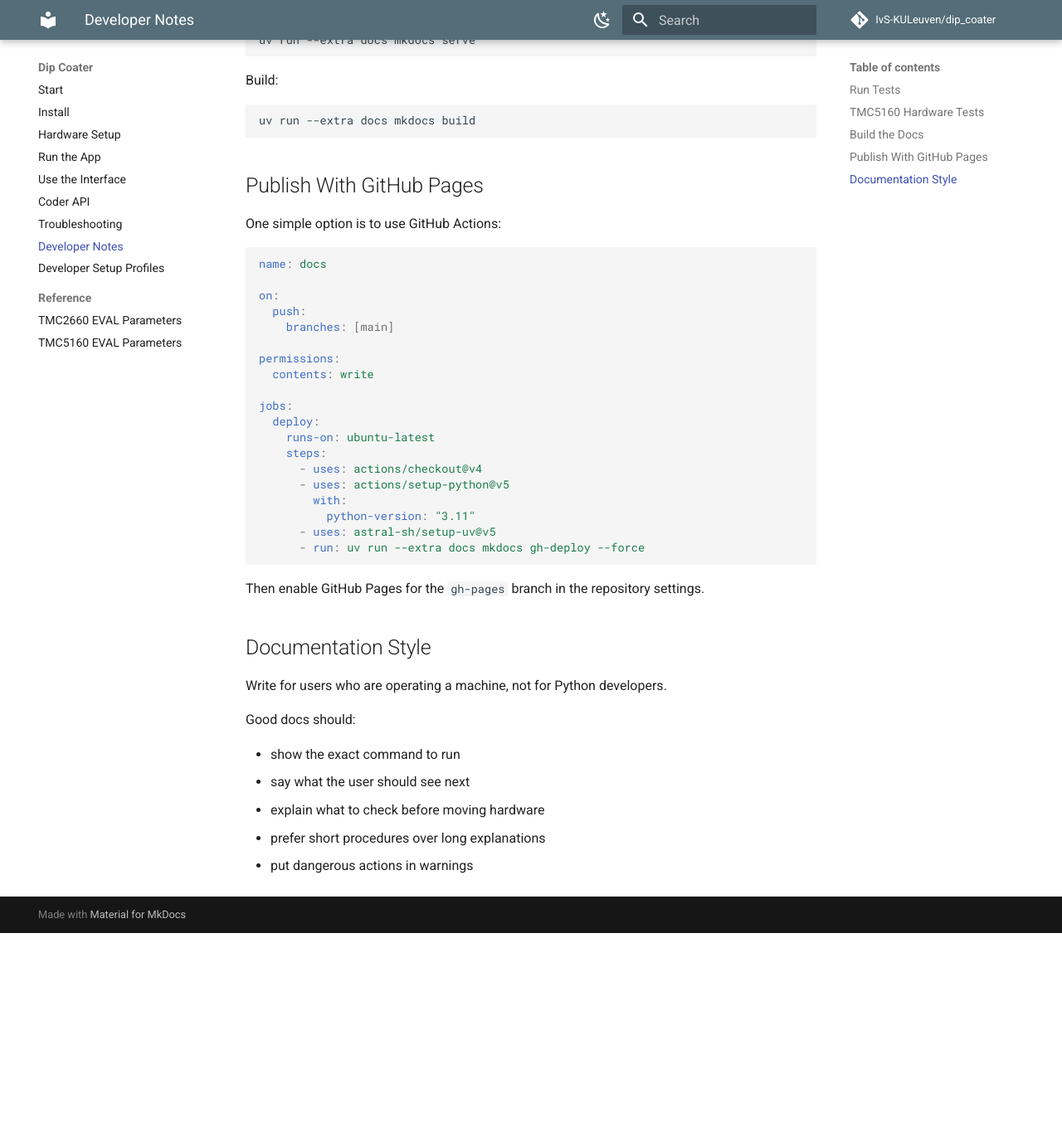
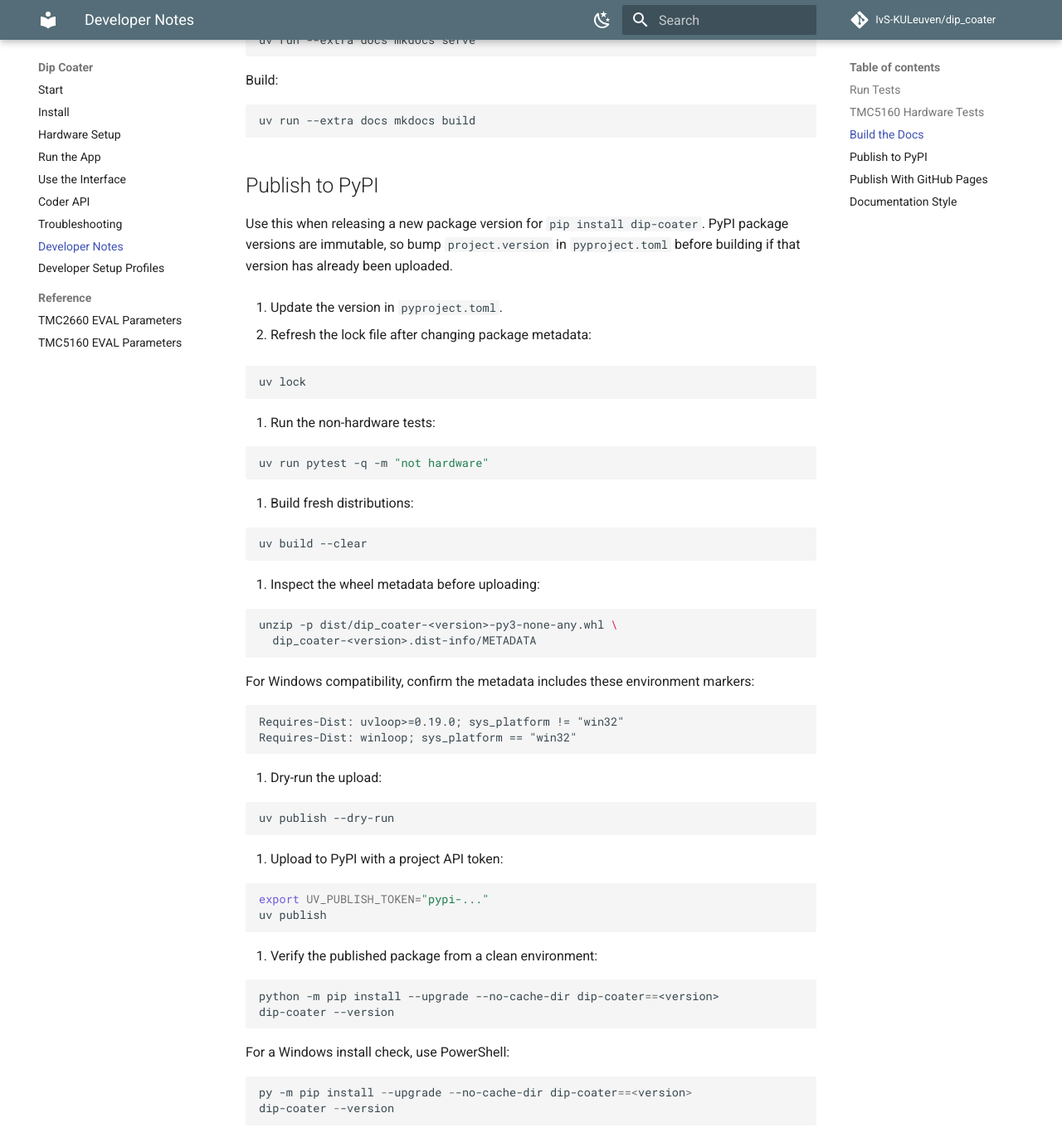
Before and after one commit to IvS-KULeuven/dip_coater, an MkDocs documentation site: the page built from docs/developer-notes.md, in a window 1280 px wide and 1400 px high, scrolled down 1454 px. Shown: the top 1383 px of the window at 83% size. Built offline with MkDocs 1.6.1 and Material for MkDocs 9.7.7, drawn with Linux system fonts in a browser that asks for light colours; comment, search, counter and statistics services are not loaded; before the commit the page ends 2579 px from its top, so only the background shows below that.

Commit message:
Document PyPi publishing

````diff
--- a/docs/developer-notes.md
+++ b/docs/developer-notes.md
@@ -64,6 +64,74 @@
 uv run --extra docs mkdocs build
 ```
 
+## Publish to PyPI
+
+Use this when releasing a new package version for `pip install dip-coater`.
+PyPI package versions are immutable, so bump `project.version` in
+`pyproject.toml` before building if that version has already been uploaded.
+
+1. Update the version in `pyproject.toml`.
+
+2. Refresh the lock file after changing package metadata:
+
+   ```bash
+   uv lock
+   ```
+
+3. Run the non-hardware tests:
+
+   ```bash
+   uv run pytest -q -m "not hardware"
+   ```
+
+4. Build fresh distributions:
+
+   ```bash
+   uv build --clear
+   ```
+
+5. Inspect the wheel metadata before uploading:
+
+   ```bash
+   unzip -p dist/dip_coater-<version>-py3-none-any.whl \
+     dip_coater-<version>.dist-info/METADATA
+   ```
+
+   For Windows compatibility, confirm the metadata includes these environment
+   markers:
+
+   ```text
+   Requires-Dist: uvloop>=0.19.0; sys_platform != "win32"
+   Requires-Dist: winloop; sys_platform == "win32"
+   ```
+
+6. Dry-run the upload:
+
+   ```bash
+   uv publish --dry-run
+   ```
+
+7. Upload to PyPI with a project API token:
+
+   ```bash
+   export UV_PUBLISH_TOKEN="pypi-..."
+   uv publish
+   ```
+
+8. Verify the published package from a clean environment:
+
+   ```bash
+   python -m pip install --upgrade --no-cache-dir dip-coater==<version>
+   dip-coater --version
+   ```
+
+For a Windows install check, use PowerShell:
+
+```powershell
+py -m pip install --upgrade --no-cache-dir dip-coater==<version>
+dip-coater --version
+```
+
 ## Publish With GitHub Pages
 
 One simple option is to use GitHub Actions:
--- a/pyproject.toml
+++ b/pyproject.toml
@@ -1,6 +1,6 @@
 [project]
 name = "dip-coater"
-version = "2.0.1"
+version = "2.0.2"
 description = "A terminal / Textual app to control a dip coater motor"
 readme = "README.md"
 requires-python = ">=3.10,<4.0"
````
Also changed, not shown: README.md (+1 -0 lines), 1 other file.
